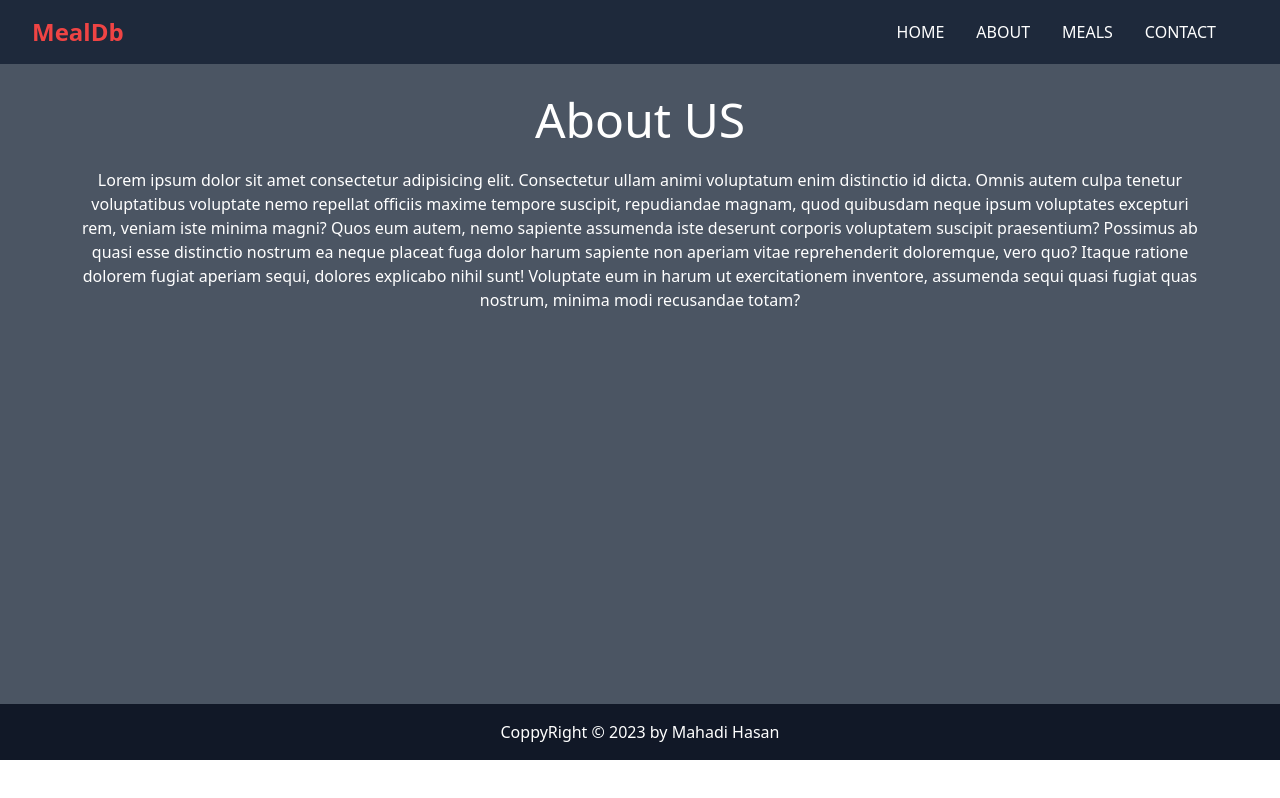
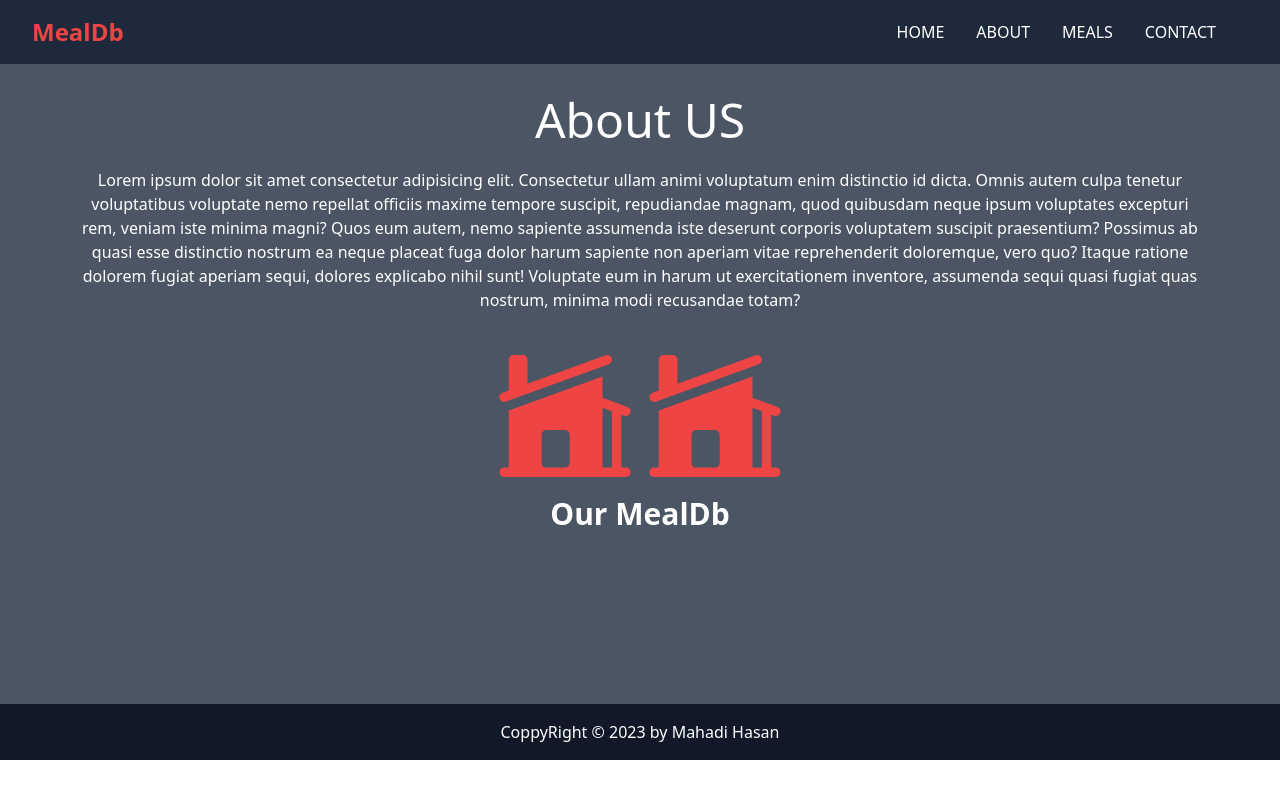
Before and after one commit to Mahadi90/meal-db-with-vite, a React (Vite) app: page /about in a window 1280 px wide. Built offline with nearby package versions, Linux system fonts and the light colour scheme.

Commit message:
about added

```diff
--- a/src/About.jsx
+++ b/src/About.jsx
@@ -1,11 +1,18 @@
 import React from 'react';
+import { HomeModernIcon } from '@heroicons/react/24/solid'
 
 const About = () => {
     return (
-        <div className='bg-gray-600 h-[80vh]'>
+        <div className='bg-gray-600 h-[110vh] md:h-[80vh]'>
             <h2 className='text-center font bold text-5xl text-white pt-8'>About US</h2>
             <p className='text-center px-2 md:px-12 lg:px-20 text-white pt-6'>Lorem ipsum dolor sit amet consectetur adipisicing elit. Consectetur ullam animi voluptatum enim distinctio id dicta. Omnis autem culpa tenetur voluptatibus voluptate nemo repellat officiis maxime tempore suscipit, repudiandae magnam, quod quibusdam neque ipsum voluptates excepturi rem, veniam iste minima magni? Quos eum autem, nemo sapiente assumenda iste deserunt corporis voluptatem suscipit praesentium? Possimus ab quasi esse distinctio nostrum ea neque placeat fuga dolor harum sapiente non aperiam vitae reprehenderit doloremque, vero quo? Itaque ratione dolorem fugiat aperiam sequi, dolores explicabo nihil sunt! Voluptate eum in harum ut exercitationem inventore, assumenda sequi quasi fugiat quas nostrum, minima modi recusandae totam?
             </p>
+            <div className='flex mx-auto mt-6 text-center w-[300px]'>
+            <HomeModernIcon className="h-40 w-40 text-red-500" />
+            <HomeModernIcon className="h-40 w-40 text-red-500" />
+
+            </div>
+            <p className='text-white text-3xl font-bold text-center'>Our MealDb</p>
         </div>
     );
 };
--- a/src/Home.jsx
+++ b/src/Home.jsx
@@ -2,7 +2,7 @@ import React from 'react';
 
 const Home = () => {
     return (
-        <div className='bg-gray-700 h-[80vh]'>
+        <div className='bg-gray-700 h-[100vh] md:h-[80vh]'>
            <h1 className='text-5xl font-bold text-white text-center pt-20 '>Awesome Item from MealDb you can get,If you want!</h1>
 
            <p className=' text-white py-12 text-center px-2 md:px-12 lg:px-20'>Lorem ipsum dolor sit amet consectetur adipisicing elit. Excepturi labore quos nihil repellat. Doloribus natus cumque dicta libero deserunt nesciunt vero nostrum perferendis laudantium, iusto excepturi modi esse pariatur assumenda minima vitae tenetur odit perspiciatis deleniti. Eius, quam! Vitae itaque labore aspernatur corporis, neque mollitia provident quos fuga. Harum, odio!</p>
```
